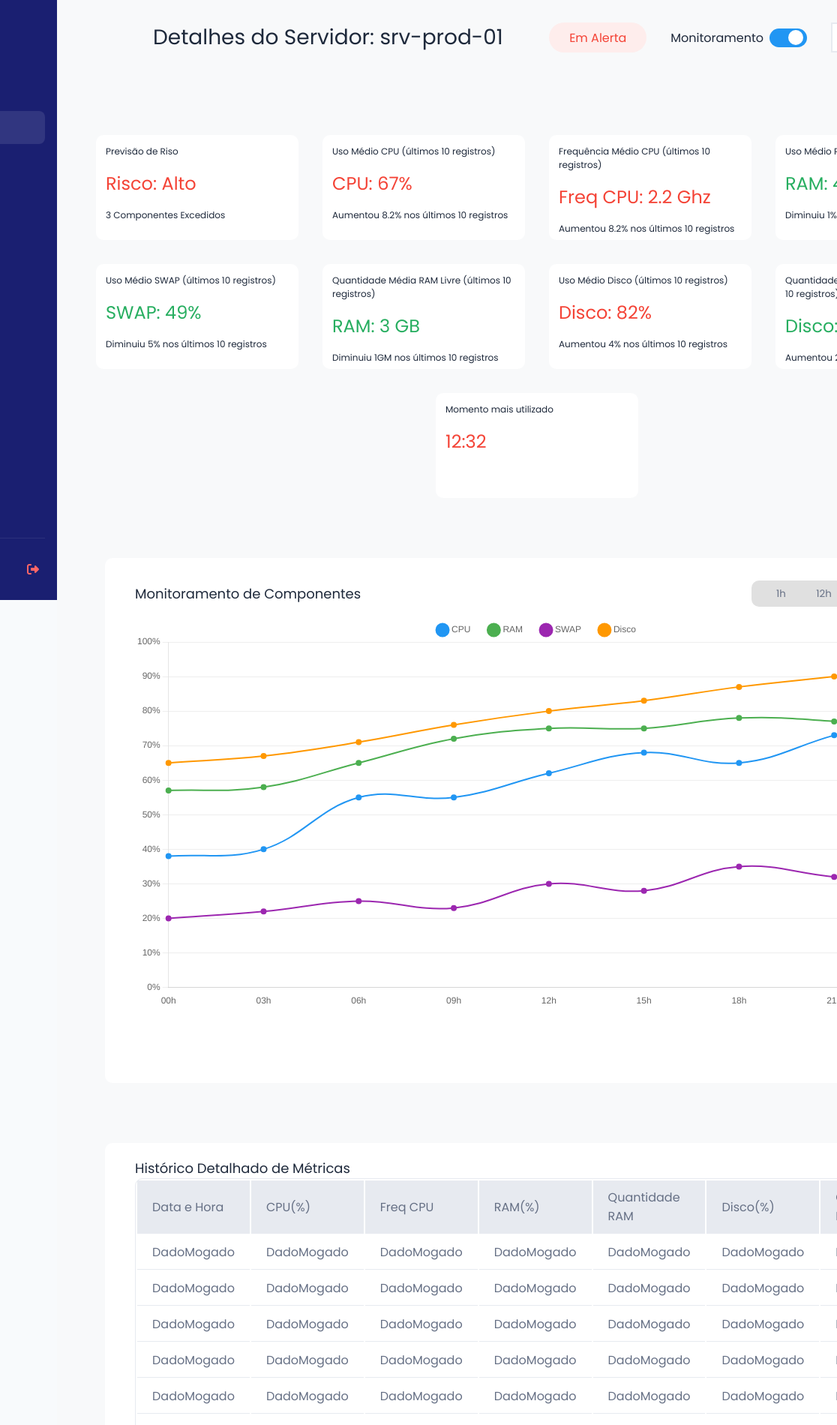
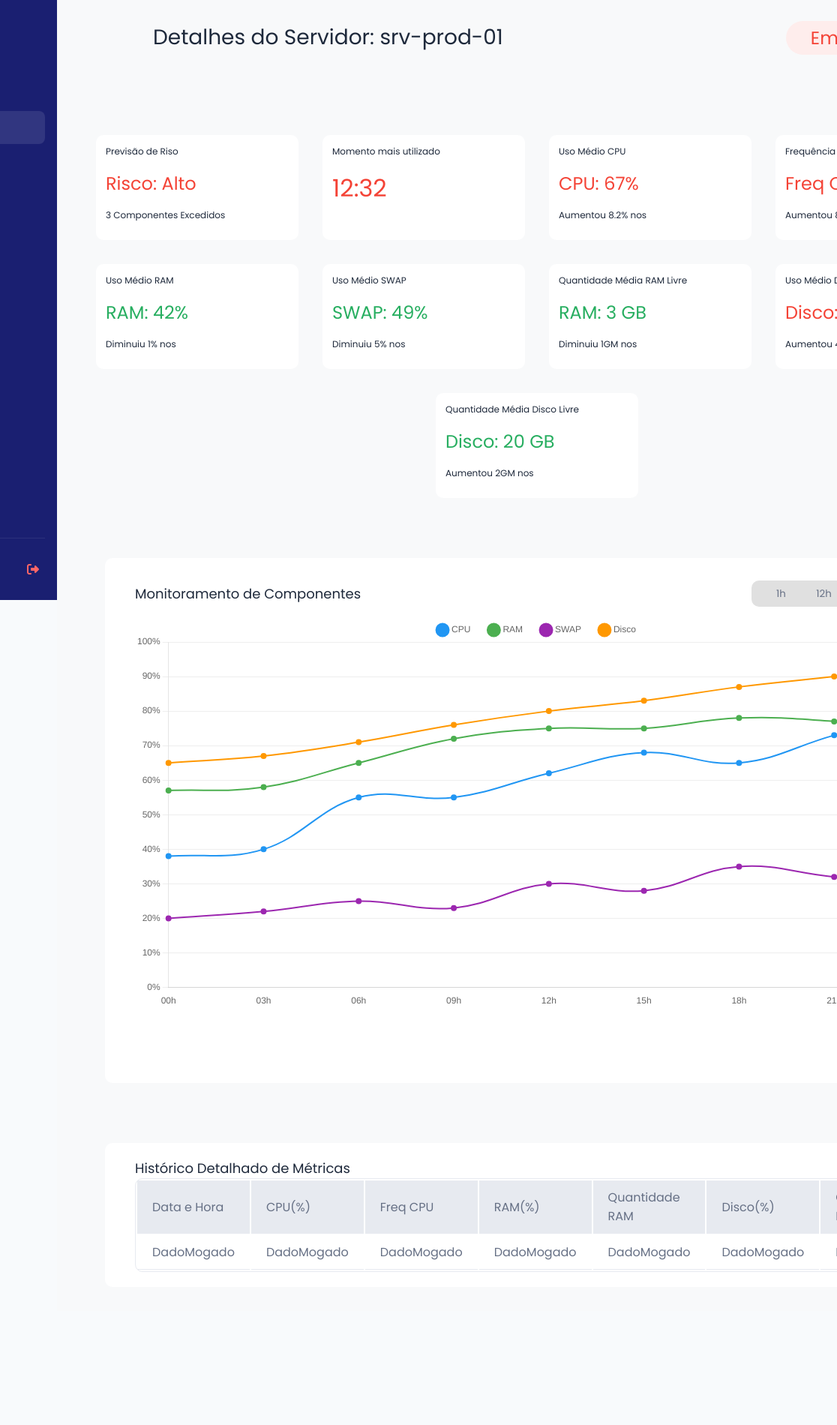
Before and after one commit to Noctua-Inc/noctua-sistema, a website: page views/dash-especifica.html in a window 1280 px wide. Shown: the top 1900 px of the page at 75% size, 164-1280 px from the left. After the commit the page ends 1748 px from the top, so only its background shows below. Drawn offline with nearby package versions, Linux system fonts and the light colour scheme.

Commit message:
fix: alterado nav-bar e kpis

```diff
--- a/public/styles/dash-especifica.css
+++ b/public/styles/dash-especifica.css
@@ -149,9 +149,9 @@ main .navbar .parte-direita {
 main .navbar .parte-direita .estado-servidor {
     background-color: #FEEDEC;
     color: #F44336;
-    width: 130px;
-    height: 40px;
-    font-size: 16px;
+    width: 180px;
+    height: 45px;
+    font-size: 24px;
     border-radius: 30px;
 
     display: flex;
@@ -170,46 +170,6 @@ main .navbar .parte-direita .estado-servidor:hover {
 main .navbar .parte-direita .monitorar-servidor {
     display: flex;
     gap: 0.5rem;
-}
-
-main .navbar .parte-direita .monitorar-servidor .cor-fundo-botao {
-    width: 50px;
-    height: 25px;
-    background-color: #2196F3;
-    border-radius: 20px;
-
-    display: flex;
-    align-items: center;
-    justify-content: end;
-    cursor: pointer;
-    transition: all 5s;
-}
-
-main .navbar .parte-direita .monitorar-servidor .cor-fundo-botao:hover {
-    transform: scale(1.01);
-    justify-content: start;
-}
-
-main .navbar .parte-direita .monitorar-servidor .cor-fundo-botao .botao {
-    width: 20px;
-    height: 20px;
-    background-color: #FFF;
-    border-radius: 100%;
-    margin: 0px 5px;
-}
-
-main .navbar .parte-direita .desativar-servidor {
-    border: 2px solid #E7EAF0;
-    font-size: 14px;
-    background-color: #FFF;
-
-    width: 120px;
-    height: 40px;
-
-    display: flex;
-    align-items: center;
-    justify-content: center;
-    gap: 0.75rem;
 }
 
 main .navbar .parte-esquerda .tituto-servidor {
@@ -239,6 +199,7 @@ main .kpis .kpi {
 }
 
 main .kpis .kpi .componente {font-weight: normal;}
+main .kpis .kpi .horario {font-size: 32px;}
 
 main .kpis .kpi .titulo-kpi,
 main .kpis .kpi .observacao {
--- a/views/dash-especifica.html
+++ b/views/dash-especifica.html
@@ -58,20 +58,6 @@
                 <p class="estado-servidor">
                     Em Alerta
                 </p>
-
-                <div class="monitorar-servidor">
-                    <p>Monitoramento</p>
-
-                    <div class="cor-fundo-botao">
-                        <div class="botao"></div>
-                    </div>
-
-                </div>
-
-                <button class="desativar-servidor">
-                    <i class="fa-solid fa-wrench"></i>
-                    Desativer
-                </button>
             </div>
 
         </nav>
@@ -91,95 +77,95 @@
 
             <div class="kpi">
                 <p class="titulo-kpi">
-                    Uso Médio CPU (últimos 10 registros)
+                    Momento mais utilizado
+                </p>
+                <h2 class="componente horario excedeu">
+                    12:32
+                </h2>
+            </div>
+
+            <div class="kpi">
+                <p class="titulo-kpi">
+                    Uso Médio CPU
                 </p>
                 <h2 class="componente excedeu">
                     CPU: 67%
                 </h2>
                 <p class="observacao">
-                    Aumentou 8.2% nos últimos 10 registros
+                    Aumentou 8.2% nos
                 </p>
             </div>
 
             <div class="kpi">
                 <p class="titulo-kpi">
-                    Frequência Médio CPU (últimos 10 registros)
+                    Frequência Médio CPU
                 </p>
                 <h2 class="componente excedeu">
                     Freq CPU: 2.2 Ghz
                 </h2>
                 <p class="observacao">
-                    Aumentou 8.2% nos últimos 10 registros
+                    Aumentou 8.2% nos
                 </p>
             </div>
 
             <div class="kpi">
                 <p class="titulo-kpi">
-                    Uso Médio RAM (últimos 10 registros)
+                    Uso Médio RAM
                 </p>
                 <h2 class="componente normal">
                     RAM: 42%
                 </h2>
                 <p class="observacao">
-                    Diminuiu 1% nos últimos 10 registros
+                    Diminuiu 1% nos
                 </p>
             </div>
 
             <div class="kpi">
                 <p class="titulo-kpi">
-                    Uso Médio SWAP (últimos 10 registros)
+                    Uso Médio SWAP
                 </p>
                 <h2 class="componente normal">
                     SWAP: 49%
                 </h2>
                 <p class="observacao">
-                    Diminuiu 5% nos últimos 10 registros
+                    Diminuiu 5% nos
                 </p>
             </div>
 
             <div class="kpi">
                 <p class="titulo-kpi">
-                    Quantidade Média RAM Livre (últimos 10 registros)
+                    Quantidade Média RAM Livre
                 </p>
                 <h2 class="componente normal">
                     RAM: 3 GB
                 </h2>
                 <p class="observacao">
-                    Diminuiu 1GM nos últimos 10 registros
+                    Diminuiu 1GM nos
                 </p>
             </div>
 
             <div class="kpi">
                 <p class="titulo-kpi">
-                    Uso Médio Disco (últimos 10 registros)
+                    Uso Médio Disco
                 </p>
                 <h2 class="componente excedeu">
                     Disco: 82%
                 </h2>
                 <p class="observacao">
-                    Aumentou 4% nos últimos 10 registros
+                    Aumentou 4% nos
                 </p>
             </div>
 
             <div class="kpi">
                 <p class="titulo-kpi">
-                    Quantidade Média Disco Livre (últimos 10 registros)
+                    Quantidade Média Disco Livre
                 </p>
                 <h2 class="componente normal">
                     Disco: 20 GB
                 </h2>
                 <p class="observacao">
-                    Aumentou 2GM nos últimos 10 registros
+                    Aumentou 2GM nos
                 </p>
-            </div>
-
-            <div class="kpi">
-                <p class="titulo-kpi">
-                    Momento mais utilizado
-                </p>
-                <h2 class="componente excedeu">
-                    12:32
-                </h2>
             </div>
         </section>
 
@@ -241,76 +227,6 @@
                         <th>DadoMogado</th>
                         <th>DadoMogado</th>
                     </tr>
-                    <tr>
-                        <th>DadoMogado</th>
-                        <th>DadoMogado</th>
-                        <th>DadoMogado</th>
-                        <th>DadoMogado</th>
-                        <th>DadoMogado</th>
-                        <th>DadoMogado</th>
-                        <th>DadoMogado</th>
-                        <th>DadoMogado</th>
-                    </tr>
-                    <tr>
-                        <th>DadoMogado</th>
-                        <th>DadoMogado</th>
-                        <th>DadoMogado</th>
-                        <th>DadoMogado</th>
-                        <th>DadoMogado</th>
-                        <th>DadoMogado</th>
-                        <th>DadoMogado</th>
-                        <th>DadoMogado</th>
-                    </tr>
-                    <tr>
-                        <th>DadoMogado</th>
-                        <th>DadoMogado</th>
-                        <th>DadoMogado</th>
-                        <th>DadoMogado</th>
-                        <th>DadoMogado</th>
-                        <th>DadoMogado</th>
-                        <th>DadoMogado</th>
-                        <th>DadoMogado</th>
-                    </tr>
-                    <tr>
-                        <th>DadoMogado</th>
-                        <th>DadoMogado</th>
-                        <th>DadoMogado</th>
-                        <th>DadoMogado</th>
-                        <th>DadoMogado</th>
-                        <th>DadoMogado</th>
-                        <th>DadoMogado</th>
-                        <th>DadoMogado</th>
-                    </tr>
-                    <tr>
-                        <th>DadoMogado</th>
-                        <th>DadoMogado</th>
-                        <th>DadoMogado</th>
-                        <th>DadoMogado</th>
-                        <th>DadoMogado</th>
-                        <th>DadoMogado</th>
-                        <th>DadoMogado</th>
-                        <th>DadoMogado</th>
-                    </tr>
-                    <tr>
-                        <th>DadoMogado</th>
-                        <th>DadoMogado</th>
-                        <th>DadoMogado</th>
-                        <th>DadoMogado</th>
-                        <th>DadoMogado</th>
-                        <th>DadoMogado</th>
-                        <th>DadoMogado</th>
-                        <th>DadoMogado</th>
-                    </tr>
-                    <tr>
-                        <th>DadoMogado</th>
-                        <th>DadoMogado</th>
-                        <th>DadoMogado</th>
-                        <th>DadoMogado</th>
-                        <th>DadoMogado</th>
-                        <th>DadoMogado</th>
-                        <th>DadoMogado</th>
-                        <th>DadoMogado</th>
-                    </tr>
                 </tbody>
             </table>
         </section>
```
